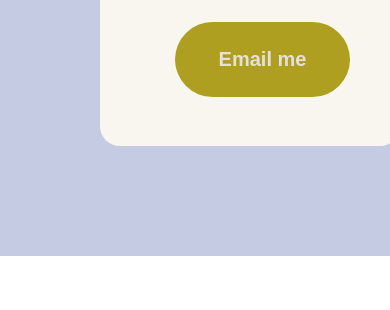
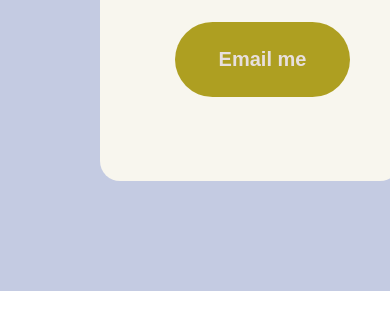
Before and after one commit to EchoRussell/Portolio-project, a plain HTML site: page contact.html in a window 390 px wide. Shown: the part 534-844 px from the top of the page. Drawn offline with nearby package versions, Linux system fonts and the light colour scheme; a web font is replaced by a local one.

Commit message:
responsive for medium screen size

```diff
--- a/style/portfolio.css
+++ b/style/portfolio.css
@@ -377,3 +377,9 @@ h2 {
     margin: 0 auto;
   }
 }
+@media (max-width: 575px) {
+  .contact-card {
+    height: 600px;
+    width: 300px;
+  }
+}
```
